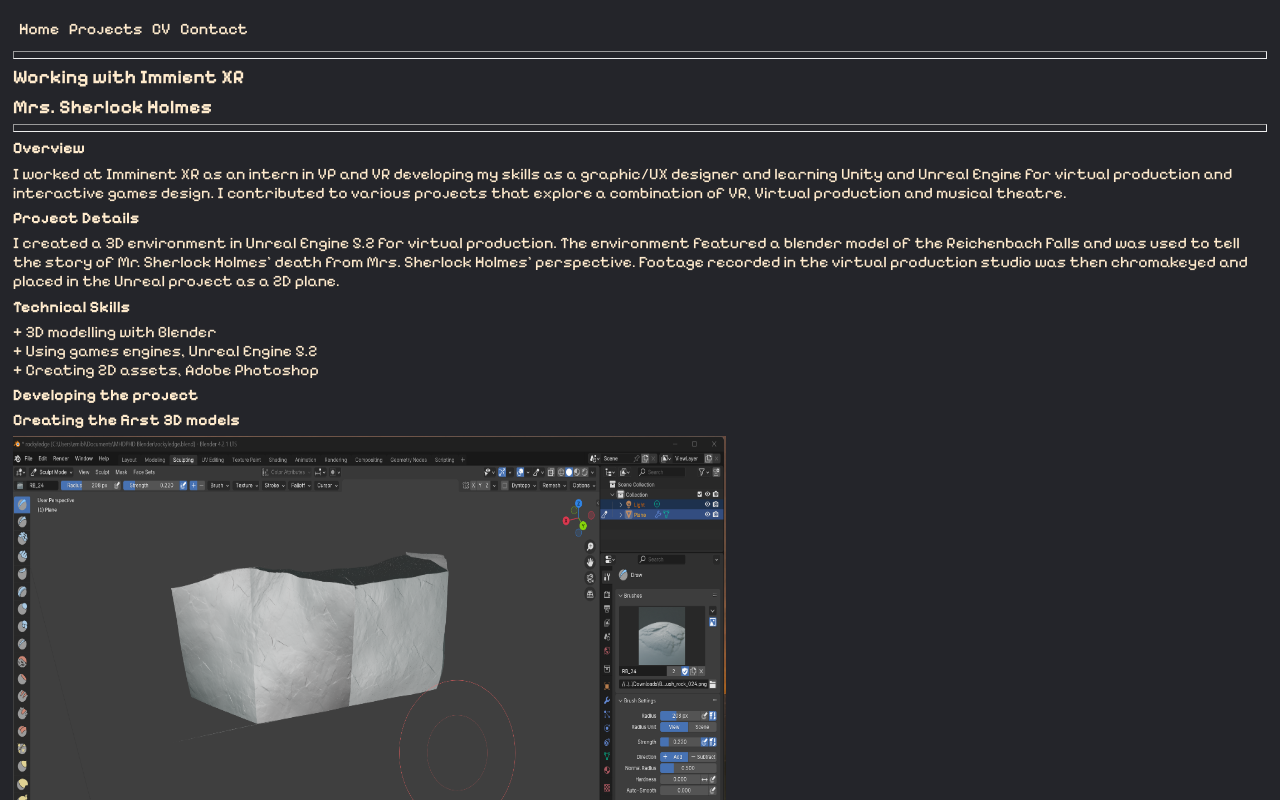
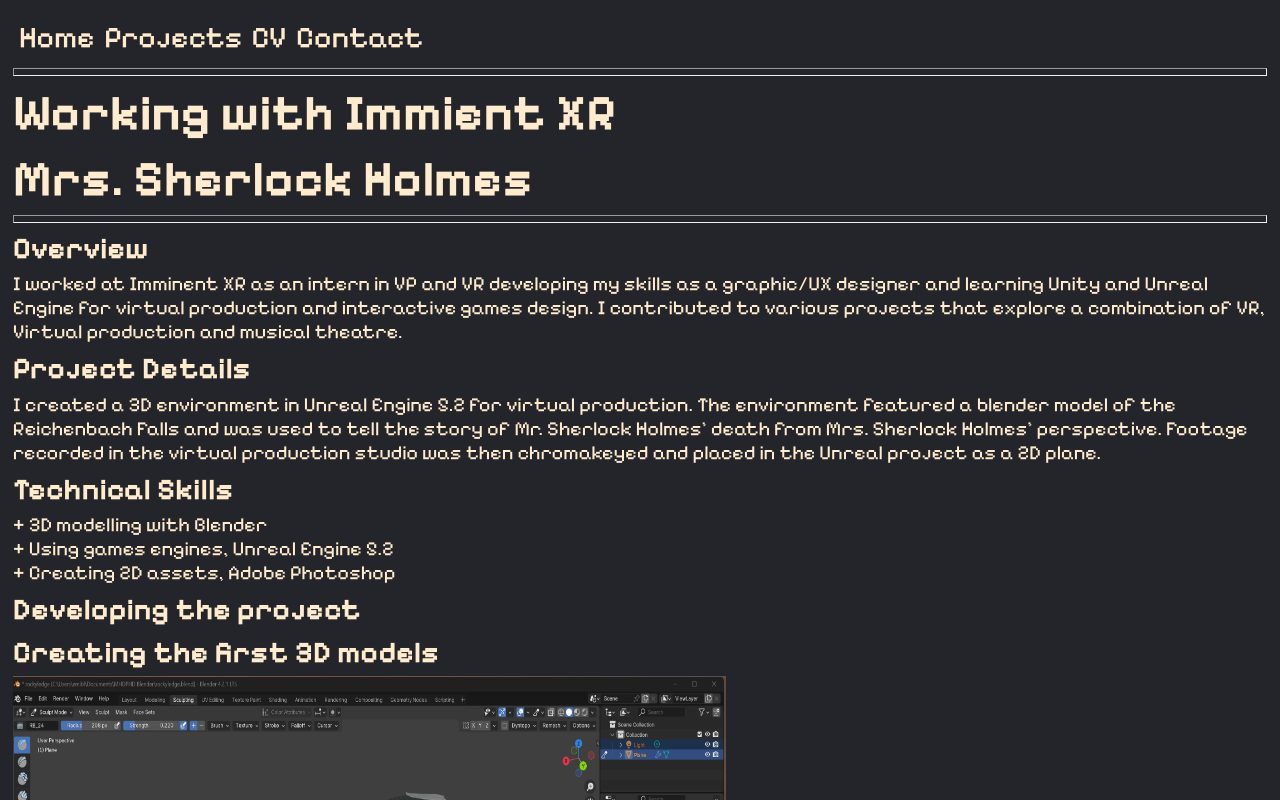
Before and after one commit to EmilyGraceLB/EB_Portfolio, a plain HTML site: page MSDPHD.html in a window 1280 px wide. Shown: the top 800 px of the page. Drawn offline with Linux system fonts and the light colour scheme.

Commit message:
added buttons and images to replace text links

```diff
--- a/projectStyles.css
+++ b/projectStyles.css
@@ -1,3 +1,102 @@
 .project-content {
     display: grid;
 }
+
+* {
+    box-sizing: border-box;
+    margin: 0;
+    padding: 0.25%;
+    background-color: #24252a;
+    font-family: "Pixelify Sans", sans-serif;
+}
+
+
+li, a{
+    font-weight: 500;
+    font-size: 30px;
+    color: blanchedalmond;
+    text-decoration: none;
+    display: inline-flex;
+}
+
+h1, h2 {
+    font-size: 50px;
+    color: blanchedalmond;
+    font-weight: bold;
+}
+
+h3 {
+    font-size: 30px;
+    color: blanchedalmond;
+}
+
+h4 {
+    font-size: 30px;
+    color: blanchedalmond;
+}
+
+p {
+    font-size: 20px;
+    color: blanchedalmond;
+}
+
+.container {
+    position: relative;
+    width: 50%;
+}
+
+.container img {
+    width: 50%;
+    height: auto;
+}
+
+.container .btn {
+    position: absolute;
+    top: 50%;
+    left: 25%;
+    transform: translate(-50%, -50%);
+    -ms-transform:translate(-50%, -50%);
+    background-color: antiquewhite;
+    font-size: 20px;
+    padding: 10px 20px;
+    cursor: pointer;
+}
+
+.container .btn:hover {
+    background-color: rgb(255, 185, 94);
+}
+
+.btn-group button {
+    float: left;
+}
+/* .main_image {
+    align-items: center;
+} */
+
+/* .wrapper {
+    max-height: 300px;
+    border: 1px solid;
+    display: flex;
+    overflow-x: auto;
+}
+
+.wrapper ::-webkit-scrollbar {
+    width: 5px;
+}
+
+.wrapper ::-webkit-scrollbar-thumb {
+    background: blanchedalmond;
+    border-radius: 2px;
+}
+
+.wrapper ::-webkit-scrollbar-thumb:hover {
+    background: rgb(244, 204, 144);
+}
+
+.wrapper .item {
+    min-width: 460px;
+    height: 300px;
+    line-height: 300px;
+    /* text-align: center; */
+    /* margin-right: 2px;
+} */
--- a/styles.css
+++ b/styles.css
@@ -9,30 +9,30 @@
 
 li, a{
     font-weight: 500;
-    font-size: 16px;
+    font-size: 30px;
     color: blanchedalmond;
     text-decoration: none;
     display: inline-flex;
 }
 
 h1, h2 {
-    font-size: larger;
+    font-size: 50px;
     color: blanchedalmond;
     font-weight: bold;
 }
 
 h3 {
-    font-size: medium;
+    font-size: 30px;
     color: blanchedalmond;
 }
 
 h4 {
-    font-size: medium;
+    font-size: 30px;
     color: blanchedalmond;
 }
 
 p {
-    font-size: medium;
+    font-size: 20px;
     color: blanchedalmond;
 }
 
```
Also changed, not shown: main.js (+19 -0 lines), projects.html (+29 -12 lines), DIM_Contents/Screenshot 2025-04-24 233749.png (added).
